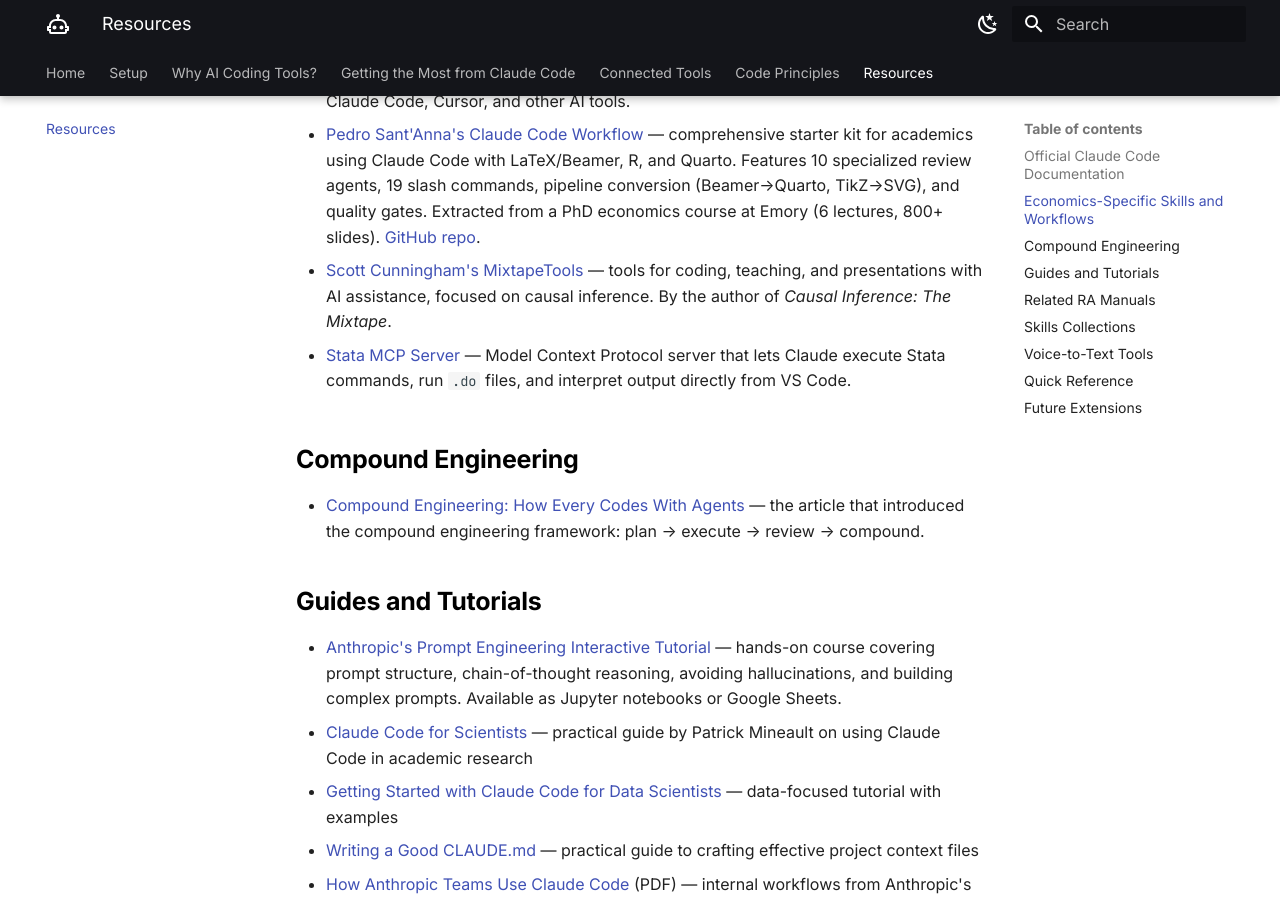
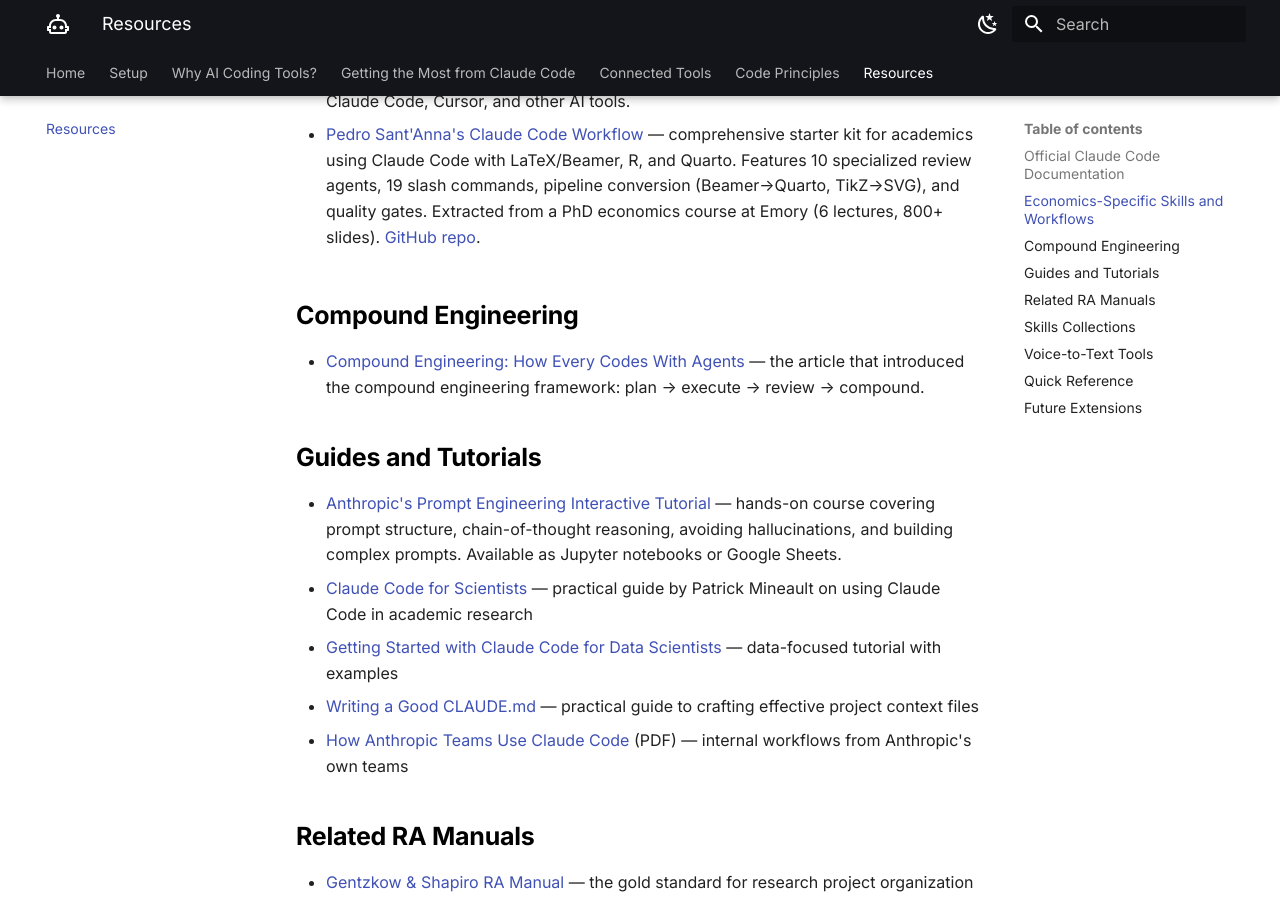
Before and after one commit to longjohnnicholas/ra-manual, an MkDocs documentation site: the page built from docs/05-resources.md, in a window 1280 px wide and 900 px high, scrolled down 601 px. Built offline with MkDocs 1.6.1 and Material for MkDocs 9.7.7, drawn with Linux system fonts in a browser that asks for light colours.

Commit message:
Remove MixtapeTools and Stata MCP Server from resources
Co-Authored-By: Claude Opus 4.5 <noreply@anthropic.com>

```diff
--- a/docs/05-resources.md
+++ b/docs/05-resources.md
@@ -16,10 +16,6 @@ These are repositories and tools built by economists, for economists.
 - [Awesome Econ AI Stuff](https://github.com/meleantonio/awesome-econ-ai-stuff) — curated collection of AI skills for economics research. Includes skills for panel data analysis (Python), difference-in-differences (R), Stata regressions with publication-ready tables, and publication-quality charts. Works with Claude Code, Cursor, and other AI tools.
 
 - [Pedro Sant'Anna's Claude Code Workflow](https://psantanna.com/claude-code-my-workflow/) — comprehensive starter kit for academics using Claude Code with LaTeX/Beamer, R, and Quarto. Features 10 specialized review agents, 19 slash commands, pipeline conversion (Beamer→Quarto, TikZ→SVG), and quality gates. Extracted from a PhD economics course at Emory (6 lectures, 800+ slides). [GitHub repo](https://github.com/pedrohcgs/claude-code-my-workflow).
-
-- [Scott Cunningham's MixtapeTools](https://github.com/scunning1975/MixtapeTools) — tools for coding, teaching, and presentations with AI assistance, focused on causal inference. By the author of *Causal Inference: The Mixtape*.
-
-- [Stata MCP Server](https://github.com/hanlulong/stata-mcp) — Model Context Protocol server that lets Claude execute Stata commands, run `.do` files, and interpret output directly from VS Code.
 
 ## Compound Engineering
 
```
